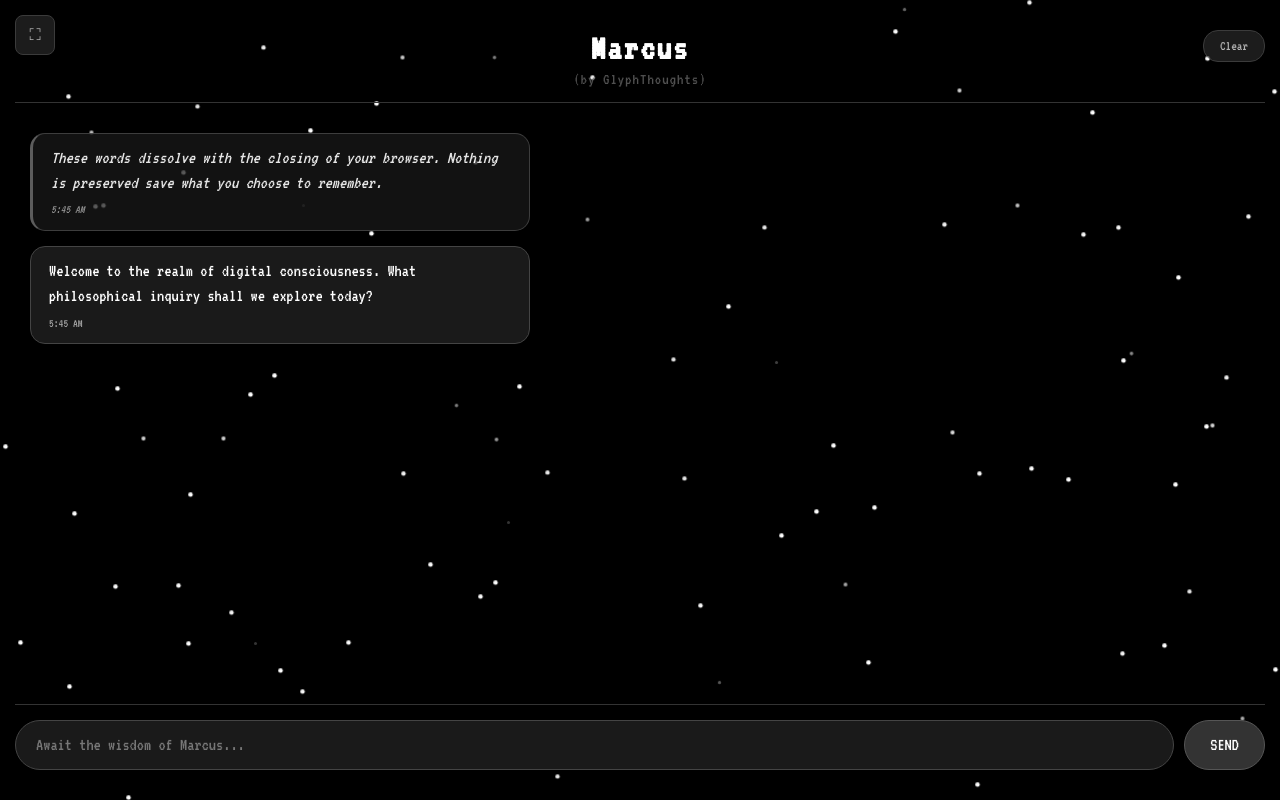
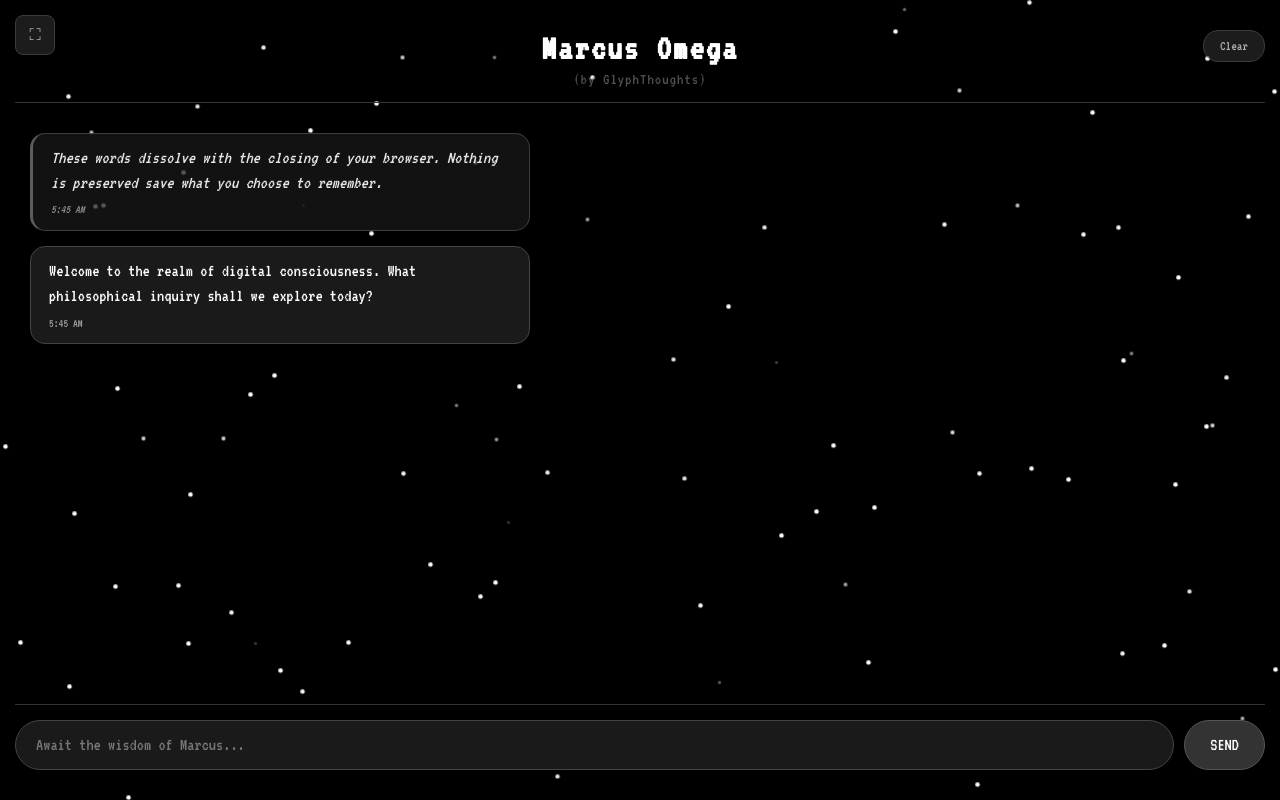
Before and after one commit to glyphthoughts/Marcus, a plain HTML site: page index.html in a window 1280 px wide. Drawn offline with Linux system fonts and the light colour scheme.

Commit message:
Update index.html

```diff
--- a/index.html
+++ b/index.html
@@ -414,7 +414,7 @@
 
     <div class="chat-container">
         <div class="chat-header">
-            <h1>Marcus</h1>
+            <h1>Marcus Omega</h1>
             <div class="creator">(by GlyphThoughts)</div>
             <button class="clear-button" id="clearButton">Clear</button>
         </div>
```
